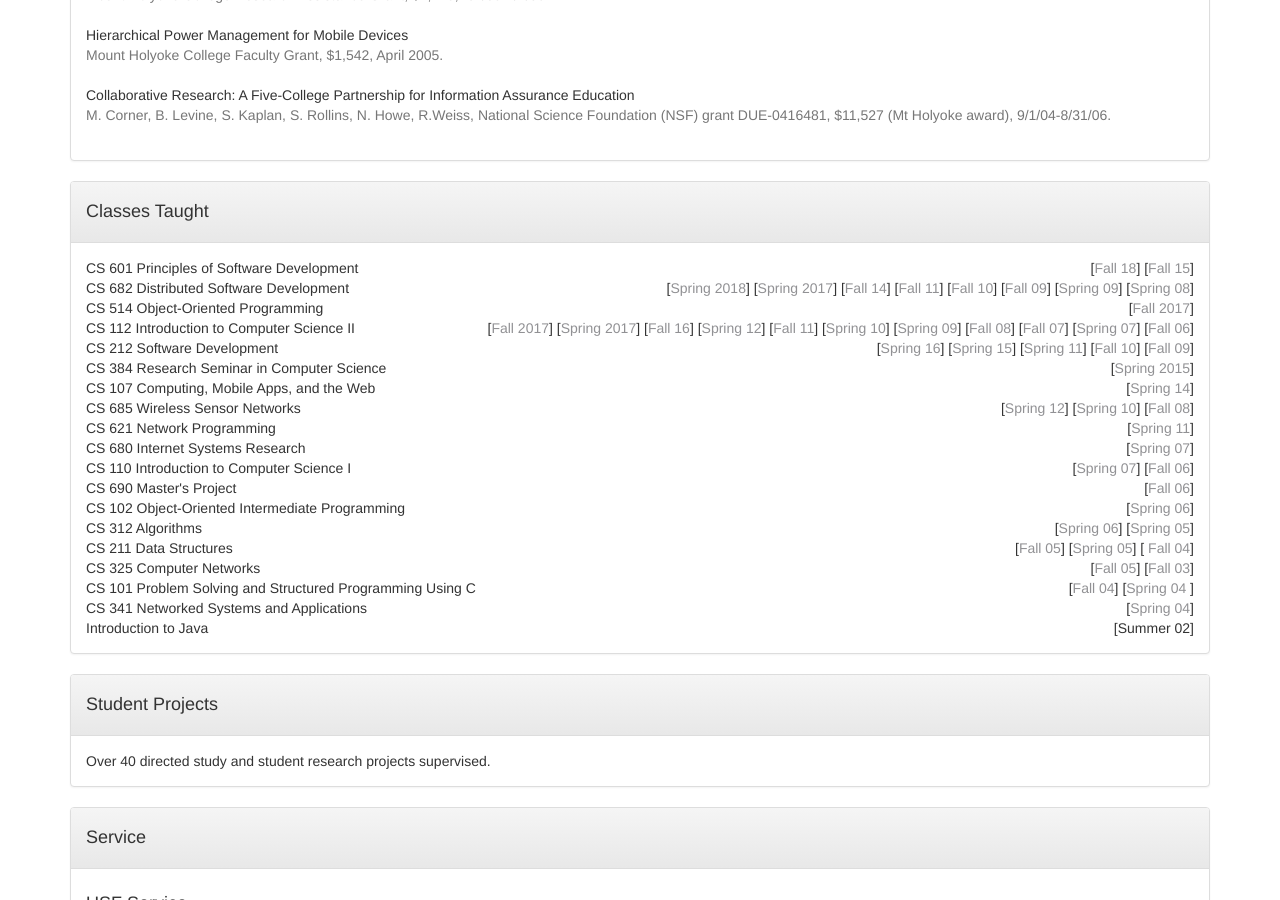
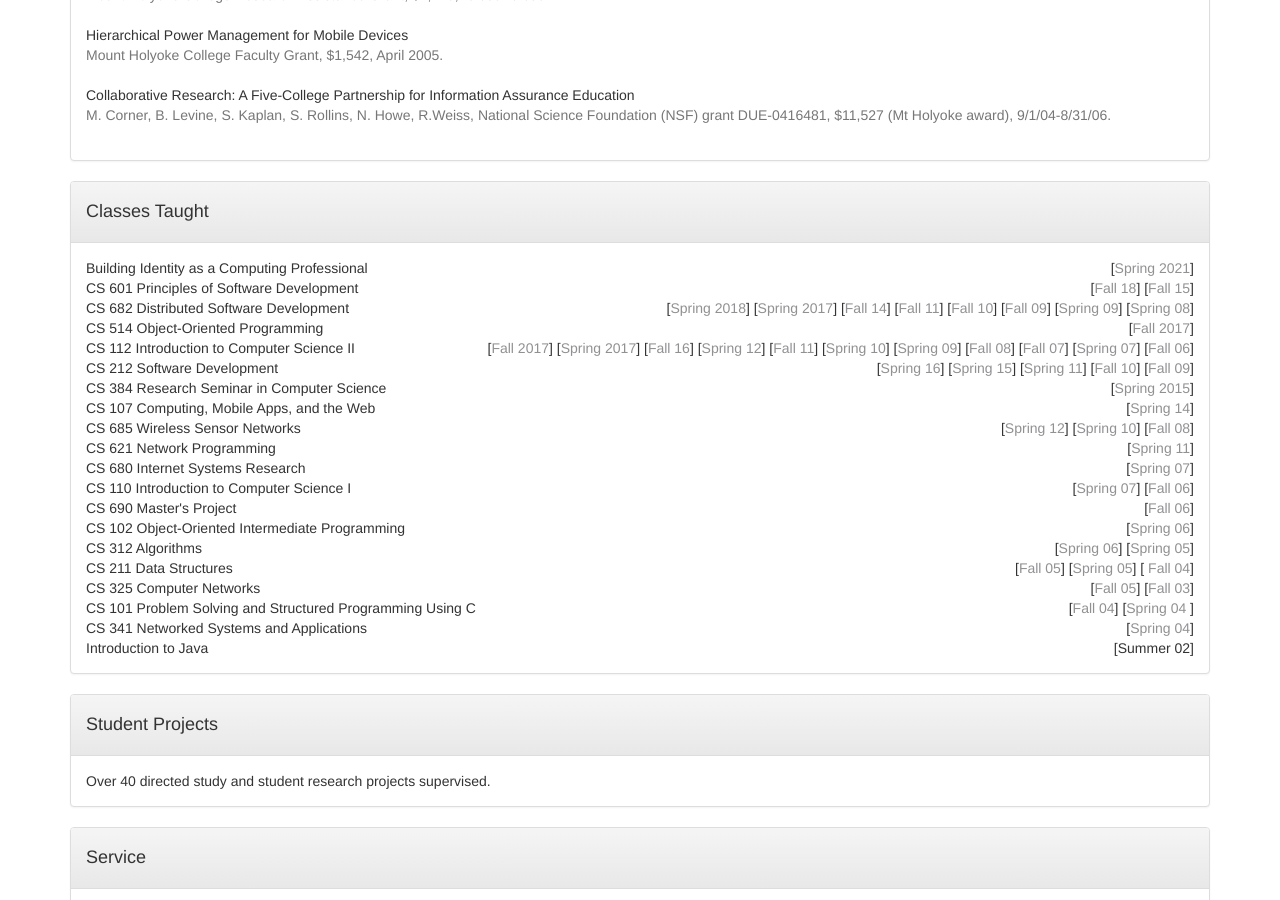
Before and after one commit to srollins/srollins.github.io, a Jekyll site: the page built from vita.html, in a window 1280 px wide and 900 px high, scrolled down 5533 px. Built offline with Jekyll 4.4.1, drawn with Linux system fonts in a browser that asks for light colours.

Commit message:
adding identity class

```diff
--- a/vita.html
+++ b/vita.html
@@ -101,7 +101,11 @@ title: CV
 	<div class="panel-body">
 		<h4>CS Education</h4>
 		<table>
-			<tr><td>
+<!-- 			<tr><td>
+				Work-in-Progress: Understanding Professional Identity Development Among Computer Science Students<br/>
+				<span class="text-muted">S. Rollins, X. Apedoe, , in <i>Proceedings of the ASEE Annual Conference and Exposition 2021, to appear.</span><br/><br/>
+			</td></tr>
+ -->			<tr><td>
 				Birds-of-a-Feather Session Abstract: Best Practices for Designing and Implementing NSF S-STEM Scholarship Projects<br/>
 				<span class="text-muted">S. Rollins, A. Joshi, A. Kumar, S. Kurkovsky, T. Camp, in <i>Proceedings of the ACM Technical Symposium on Computer Science Education (SIGCSE 2021)</i>, Virtual Event, March, 2021.</span><br/><br/>
 			</td></tr>
@@ -432,6 +436,9 @@ title: CV
 	<div class="panel-heading"><h4><a name="classes"></a>Classes Taught</h4></div>
 	<div class="panel-body">
 
+		Building Identity as a Computing Professional <span style="float:right;">
+		[<a href="https://cs-identity.github.io/">Spring 2021</a>]</span><br/>
+
 		CS 601 Principles of Software Development <span style="float:right;">
 		[<a href="https://cs601-f18.github.io/">Fall 18</a>]
 		[<a href="https://github.com/CS601-F15">Fall 15</a>]</span><br/>
@@ -594,7 +601,7 @@ title: CV
 		Guest Speaker – USF Summer Enrichment Program <span style="float:right;">Summer 2006</span><br/>
 
 		<h4>Professional Service</h4>
-		Reviewer - National Science Foundation <span style="float:right;">2020</span><br/>
+		Reviewer - National Science Foundation <span style="float:right;">2020, 2021</span><br/>
 		Speaker - SIGCSE NSF Merit Review System and Grant Writing Workshop <span style="float:right;">2020</span><br/>
 		Editorial Board - Sigmobile <a href="https://www.sigmobile.org/pubs/getmobile/">GetMobile Magazine</a> <span style="float:right;">2014 to 2018</span><br/>
 		Board Co-Chair - <a href="http://n2women.comsoc.org/">Networking Networking Women (N2Women)</a> <span style="float:right;">2016 to 2018</span><br/>
```
